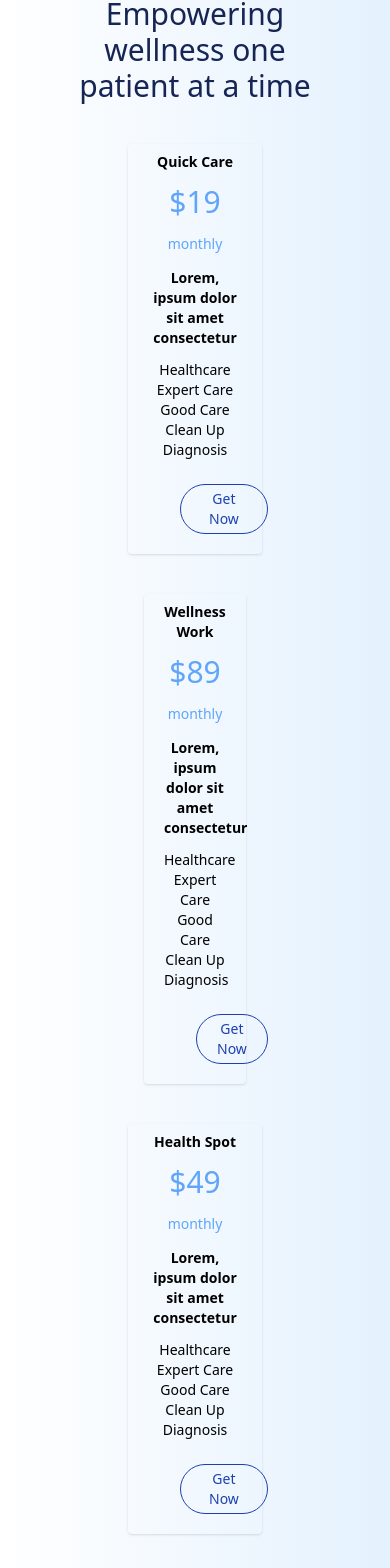
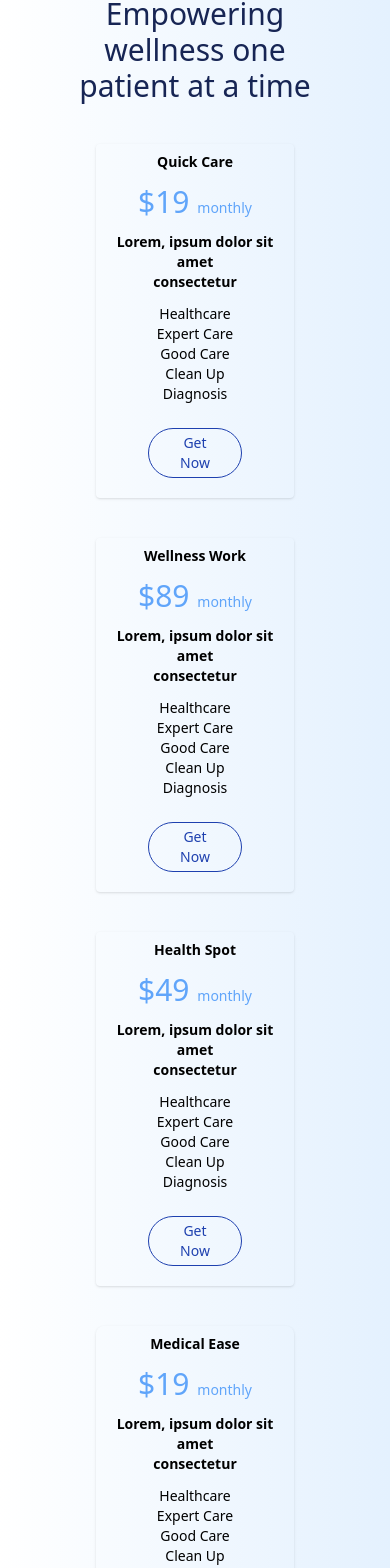
Before and after one commit to Frankcaleb/Hospital, a React (Create React App) app in the folder hospital-app/: page / in a window 390 px wide. Shown: the part 2847-4415 px from the top of the page. Built offline with nearby package versions, Linux system fonts and the light colour scheme.

Commit message:
Update plans.jsx

```diff
--- a/hospital-app/src/components/plans.jsx
+++ b/hospital-app/src/components/plans.jsx
@@ -25,7 +25,7 @@ function Plans() {
 
             <h1 className='text-3xl md:text-4xl text-blue-950 mt-1 mb-5 text-center'>Empowering wellness one <br /> patient at a time</h1>
             <div className=' md:flex justify-center mt-10'>
-                <div className='hover:ease-in-out hover:shadow-2xl mx-16 text-center md:text-left md:bg-white p-2 rounded shadow md:mx-0'>
+                <div className='hover:ease-in-out hover:shadow-2xl mx-8 text-center md:text-left md:bg-white p-2 rounded shadow md:mx-0'>
                     <p className='font-semibold text-sm mx-3'>Quick Care</p>
                     <p className='text-3xl text-blue-400 m-3'>$19 <span className='text-sm text-blue-400'>monthly</span></p>
                     <p className='font-semibold text-sm mb-3 mx-3 '>Lorem, ipsum dolor sit amet <br /> consectetur</p>
@@ -38,7 +38,7 @@ function Plans() {
                     </ul>
                     <button className='hover:ease-in-out hover:bg-blue-800 hover:text-white hover:font-semibold border rounded-full border-blue-800 text-blue-800 px-7 py-1 text-sm text-center mx-11 mt-3 mb-3'>Get Now</button>
                 </div>
-                <div className='hover:ease-in-out hover:shadow-2xl mx-20 text-center my-10 md:my-0 md:text-left md:bg-white p-2 md:mx-5 rounded shadow'>
+                <div className='hover:ease-in-out hover:shadow-2xl mx-8 text-center my-10 md:my-0 md:text-left md:bg-white p-2 md:mx-5 rounded shadow'>
                     <p className='font-semibold text-sm mx-3'>Wellness Work</p>
                     <p className='text-3xl text-blue-400 m-3'>$89 <span className='text-sm text-blue-400'>monthly</span></p>
                     <p className='font-semibold text-sm mb-3 mx-3'>Lorem, ipsum dolor sit amet <br /> consectetur</p>
@@ -51,7 +51,7 @@ function Plans() {
                     </ul>
                     <button className='hover:ease-in-out hover:bg-blue-800 hover:text-white hover:font-semibold border rounded-full border-blue-800 text-blue-800 px-5 md:px-7 py-1 text-sm text-center mx-11 mt-3 mb-3'>Get Now</button>
                 </div>
-                <div className='hover:ease-in-out hover:shadow-2xl mx-16 text-center md:text-left md:mx-0 md:bg-white p-2 md:mr-5 rounded shadow'>
+                <div className='hover:ease-in-out hover:shadow-2xl mx-8 text-center md:text-left md:mx-0 md:bg-white p-2 md:mr-5 rounded shadow'>
                     <p className='font-semibold text-sm mx-3'>Health Spot</p>
                     <p className='text-3xl text-blue-400 m-3'>$49 <span className='text-sm text-blue-400'>monthly</span></p>
                     <p className='font-semibold text-sm mb-3 mx-3'>Lorem, ipsum dolor sit amet <br /> consectetur</p>
@@ -64,7 +64,7 @@ function Plans() {
                     </ul>
                     <button className='hover:ease-in-out hover:bg-blue-800 hover:text-white hover:font-semibold border rounded-full border-blue-800 text-blue-800 px-7 py-1 text-sm text-center mx-11 mt-3 mb-3'>Get Now</button>
                 </div>
-                <div className='hover:ease-in-out hover:shadow-2xl mx-16 text-center my-10 md:my-0 md:mx-0 md:text-left md:bg-white p-2 rounded-lg shadow'>
+                <div className='hover:ease-in-out hover:shadow-2xl mx-8 text-center my-10 md:my-0 md:mx-0 md:text-left md:bg-white p-2 rounded-lg shadow'>
                     <p className='font-semibold text-sm mx-3'>Medical Ease</p>
                     <p className='text-3xl text-blue-400 m-3'>$19 <span className='text-sm text-blue-400'>monthly</span></p>
                     <p className='font-semibold text-sm mb-3 mx-3'>Lorem, ipsum dolor sit amet <br /> consectetur</p>
```
